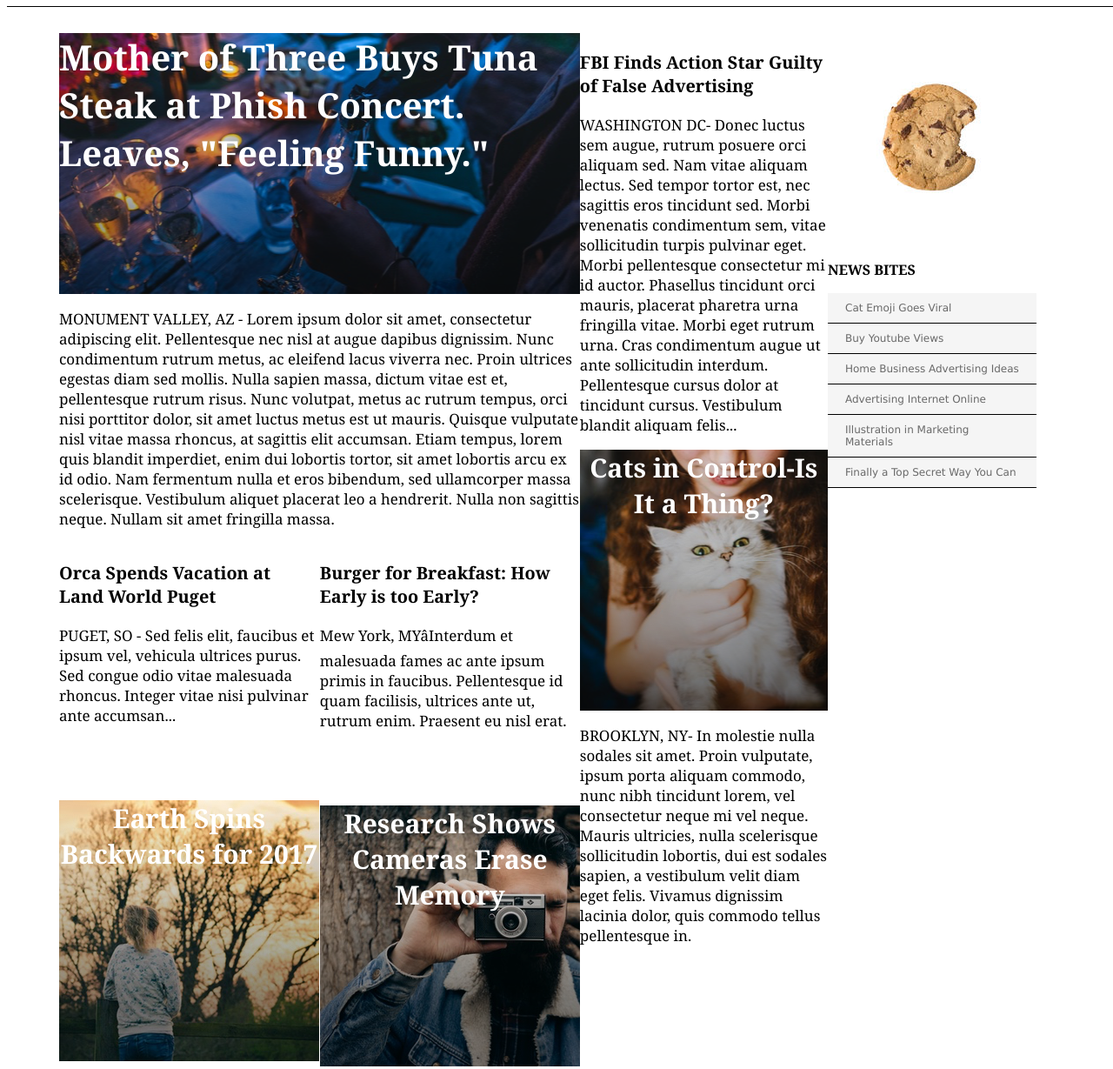
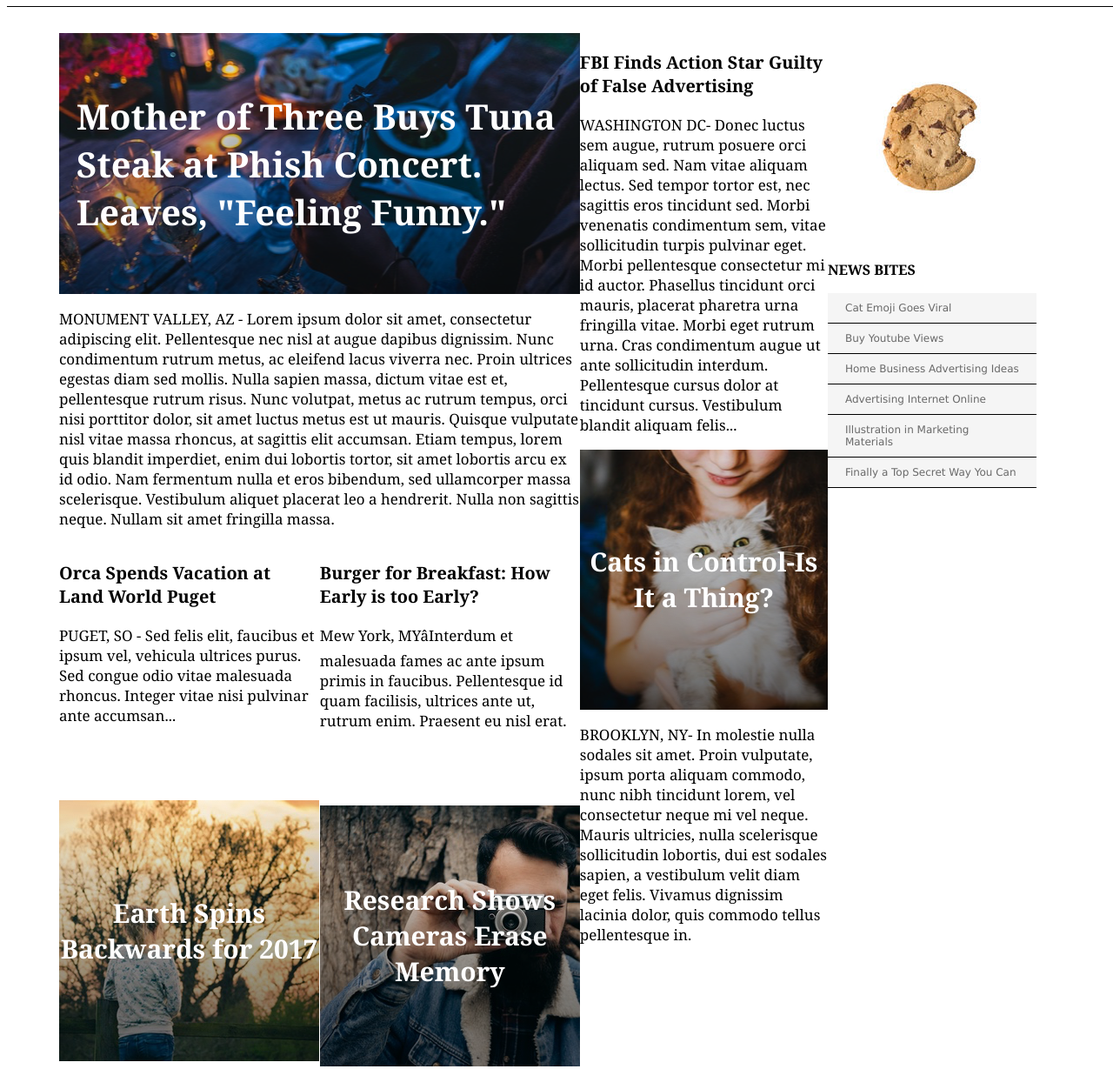
Before and after one commit to asherok521/mytimes2, a plain HTML site: page index.html in a window 1280 px wide. Shown: the part 71-1300 px from the top of the page at 87% size. Drawn offline with Linux system fonts and the light colour scheme.

Commit message:
Final commit

```diff
--- a/resources/css/style.css
+++ b/resources/css/style.css
@@ -47,7 +47,6 @@ nav a {
   justify-content: space-between;
   position: relative;
   padding-top: 30px;
-  padding-bottom: 100px;
   left: 60px;
   margin-right: 110px;
 }
@@ -71,11 +70,15 @@ nav a {
 }
 .main-article-pic p {
   background-image: url("../images/img-story-main.png");
+  background-repeat: no-repeat;
   font-family: Georgia;
   font-size: 40px;
   font-weight: bold;
+  display: flex;
+  align-items: center;
+  text-align: left;
+  padding-left: 20px;
   color: White;
-  display: inline-flex;
   margin: auto;
   height: 300px;
 }
@@ -92,10 +95,13 @@ nav a {
 }
 .fall-pic p {
   background-image: url("../images/img-myt-fall.png");
+  background-repeat: no-repeat;
   font-family: Georgia;
   font-weight: bold;
   font-size: 30px;
   color: White;
+  display: flex;
+  align-items: center;
   text-align: center;
   margin: auto;
   width: 299px;
@@ -109,11 +115,15 @@ nav a {
 }
 .camera-pic p {
   background-image: url("../images/img-myt-camera.png");
+  background-repeat: no-repeat;
   font-family: Georgia;
   font-size: 30px;
   font-weight: bold;
+  display: flex;
+  align-items: center;
   text-align: center;
   color: White;
+  padding-bottom: 100px;
   margin: auto;
   height: 300px;
   width: 299px;
@@ -125,14 +135,16 @@ nav a {
 }
 .cats > p:first-child {
   background-image: url("../images/img-myt-cat.png");
+  background-repeat: no-repeat;
   font-family: Georgia;
   font-size: 30px;
   font-weight: bold;
-  text-align: center;
   color: White;
   display: flex;
+  align-items: center;
+  text-align: center;
   margin: auto;
-  height: 300px;
+  height: 299px;
 }
 .cats p{
   display: flex;
```
